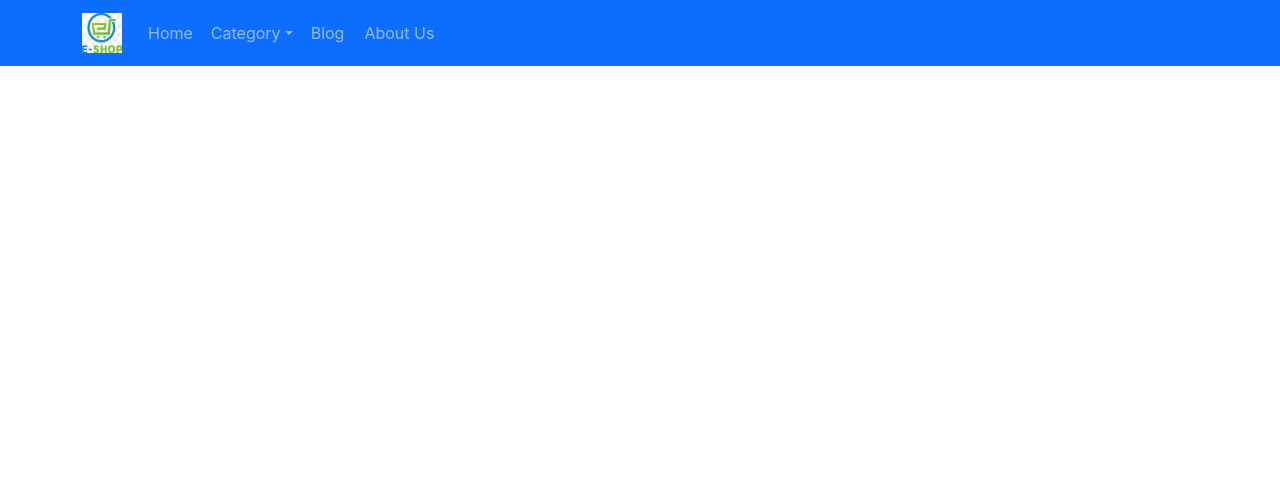
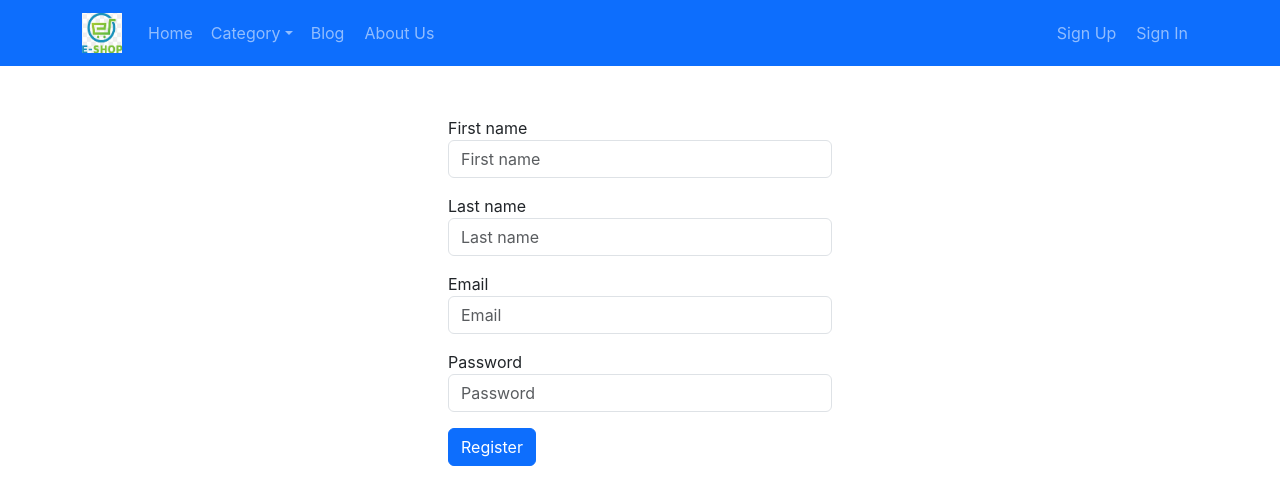
Before and after one commit to raghu-uidev/react-eshop, a React (Create React App) app: page /sign-up in a window 1280 px wide. Shown: the top 504 px of the page. Built offline with nearby package versions, Linux system fonts and the light colour scheme.

Commit message:
eshop develop redux configuration

```diff
--- a/package.json
+++ b/package.json
@@ -3,6 +3,7 @@
   "version": "0.1.0",
   "private": true,
   "dependencies": {
+    "@reduxjs/toolkit": "^1.9.5",
     "@testing-library/jest-dom": "^5.16.5",
     "@testing-library/react": "^13.4.0",
     "@testing-library/user-event": "^13.5.0",
@@ -10,10 +11,15 @@
     "@types/node": "^16.18.34",
     "@types/react": "^18.2.9",
     "@types/react-dom": "^18.2.4",
+    "@types/react-redux": "^7.1.25",
+    "axios": "^1.4.0",
     "bootstrap": "^5.3.0",
     "react": "^18.2.0",
     "react-bootstrap": "^2.7.4",
     "react-dom": "^18.2.0",
+    "react-hook-form": "^7.44.3",
+    "react-redux": "^8.0.7",
+    "react-redux-typescript": "^3.0.0-rc.3",
     "react-router-dom": "^6.12.1",
     "react-scripts": "5.0.1",
     "typescript": "^4.9.5",
--- a/src/components/header/header.component.tsx
+++ b/src/components/header/header.component.tsx
@@ -32,6 +32,10 @@ const Header = (props: any) => {
                         <Link to="/about-us">About Us</Link>
                     </Nav>
                 </Navbar.Collapse>
+                <Nav>
+                    <Link to="/sign-up">Sign Up</Link>
+                    <Link to="/sign-in">Sign In</Link>
+                </Nav>
             </Container>
         </Navbar>
     );
--- a/src/index.tsx
+++ b/src/index.tsx
@@ -10,11 +10,16 @@ import Header from './components/header/header.component';
 import ProductsList from './components/products/products-category.component';
 import AboutUs from './components/about-us/about-us.component';
 import Blog from './components/blog/blog.component';
+import SignUp from './modules/@usersModule/sign-up/sign-up.component';
+import SignIn from './modules/@usersModule/sign-in/sign-in.component';
+import { Provider } from 'react-redux';
+import appStore from './store';
 
 const root = ReactDOM.createRoot(
   document.getElementById('root') as HTMLElement
 );
 root.render(
+  <Provider store={appStore}>
     <BrowserRouter>
       <Header />
       <Routes>
@@ -22,9 +27,11 @@ root.render(
         <Route key={2} path='/products/:category' element={<ProductsList />}></Route>
         <Route key={3} path='/about-us' element={<AboutUs />}> </Route>
         <Route key={4} path='/blog' element={<Blog />}> </Route>
+        <Route key={5} path='/sign-up' element={<SignUp />}> </Route>
+        <Route key={6} path='/sign-in' element={<SignIn />}> </Route>
       </Routes>
-
     </BrowserRouter>
+  </Provider>
 );
 
 // If you want to start measuring performance in your app, pass a function
--- /dev/null
+++ b/src/modules/@usersModule/sign-in/sign-in.component.tsx
@@ -0,0 +1,5 @@
+const SignIn = (props: any) => {
+    return(<div>Sign In component</div>)
+ }
+
+ export default SignIn;
--- /dev/null
+++ b/src/modules/@usersModule/sign-up/sign-up.component.tsx
@@ -0,0 +1,71 @@
+import { Button } from "react-bootstrap";
+import { useForm } from "react-hook-form";
+import './sign-up.css';
+
+const SignUp = (props: any) => {
+
+    const { register, handleSubmit, formState: { errors } } = useForm();
+
+    const onSubmit = (data: any) => {
+        console.log(data);
+    }
+
+    return (
+        <div className="form-container">
+            <div className="registration-form">
+                <form onSubmit={handleSubmit(onSubmit)}>
+                    <div className="form-row">
+                        <div className="col-md-12 mb-3">
+                            <label>First name</label>
+                            <input type="text" className="form-control" placeholder="First name" {...register("firstName", { required: "First Name is Required" })} />
+                            {errors?.firstName && (
+                                <div className='error'>{errors?.firstName?.message?.toString()}</div>
+                            )}
+                        </div>
+                        <div className="col-md-12 mb-3">
+                            <label>Last name</label>
+                            <input type="text" className="form-control" placeholder="Last name" {...register("lastName", { required: "Last Name is Required" })} />
+                            {errors?.lastName && (
+                                <div className='error'>{errors?.lastName?.message?.toString()}</div>
+                            )}
+                        </div>
+                        <div className="col-md-12 mb-3">
+                            <label>Email</label>
+                            <input type="text" className="form-control" placeholder="Email" {...register("email", { required: 'Email is Required', pattern: { value: /^\w+@[a-zA-Z_]+?\.[a-zA-Z]{2,3}$/, message: 'Invalid Email Pattern' } })} />
+                            {errors?.email && (
+                                <div className='error'>{errors?.email?.message?.toString()}</div>
+                            )}
+                        </div>
+                        <div className="col-md-12 mb-3">
+                            <label>Password</label>
+                            <input type="password" className="form-control" placeholder="Password"
+                                {...register("password",
+                                    {
+                                        required: 'Password is required',
+                                        validate: {
+                                            checkForMinLength: (value: string) => value.length >= 6,
+                                            checkForMaxLength: (value: string) => value.length <= 15
+                                        }
+                                    })}
+                            />
+                            {errors.password && errors.password.type === 'required' && (
+                                <div className='error'>{errors?.password?.message?.toString()}</div>
+                            )}
+                            {errors.password && errors.password.type === 'checkForMinLength' && (
+                                <div className='error'>Password must be more than or equal to 6 letters</div>
+                            )}
+                            {errors.password && errors.password.type === 'checkForMaxLength' && (
+                                <div className='error'>Password must be less than or equal to 15 letters</div>
+                            )}
+                        </div>
+                    </div>
+                    <div className="form-row">
+                        <Button type='submit'>Register</Button>
+                    </div>
+                </form>
+            </div>
+        </div>
+    )
+}
+
+export default SignUp;
--- /dev/null
+++ b/src/modules/@usersModule/sign-up/sign-up.css
@@ -0,0 +1,15 @@
+.form-container {
+    margin-top: 50px;
+}
+
+.registration-form {
+    width: 30%;
+    margin: 0 auto;
+}
+
+.error {
+    width: 100%;
+    margin-top: 0.25rem;
+    font-size: .875em;
+    color: #dc3545;
+}
--- /dev/null
+++ b/src/modules/@usersModule/userReducer.ts
@@ -0,0 +1,84 @@
+import { createAsyncThunk, createSlice } from "@reduxjs/toolkit";
+import axios from "axios";
+
+export interface User {
+    isUserRegistered: boolean;
+    isUserLoggedIn: boolean;
+    userName: string;
+    cartId: string;
+}
+
+export interface UserRegisterObj {
+    userName: string;
+    email: string;
+    password: string;
+}
+
+const userInitialState: User = {
+    isUserRegistered: false,
+    isUserLoggedIn: false,
+    userName: '',
+    cartId: ''
+}
+
+/**
+ *
+ *  createAsyncThunk is used to create asyn actions.
+ *  This will accept two paramters
+ *    a. action name (slice name + action name)
+ *    b. async function
+ *
+ *   https statu code
+ *    1 ---- informational
+ *    2 ---- 200, 201 --- sucess
+ *    3 ---- 302, 301 --- session expire, session create
+ *    4  --- 401, 403, 404 ---  Bad Request , Not found
+ *    5 --- internal server errors 500, 503 server unavailable, 502 server unreachable
+ *
+ *    post --- create
+ *    put --- update
+ *    get --- retreive
+ *    delete -- delete
+ *
+ */
+
+export const registerUserAction = createAsyncThunk(
+    'user/registerUser',
+    async (userData: UserRegisterObj, { rejectWithValue }) => {
+      //const {userName, email, password} = userData;
+      try {
+        const API_URL = 'http://localhost:4000/api/v1/users/register';
+        const response = await axios.post(API_URL, userData);
+        //const data = await response.json();
+        return response.data;
+      } catch (err: any) {
+        let errorMessage = 'Unable to register the user. Pleae try again.';
+        if(err?.response?.data?.message) {
+          errorMessage = err?.response?.data?.message;
+        }
+        return rejectWithValue({
+          message: errorMessage
+        })
+      }
+    }
+  );
+
+const userSlice = createSlice({
+    name: 'user',
+    initialState: userInitialState,
+    reducers: {},
+    extraReducers: (build: any) => {
+
+    }
+});
+
+/**
+ *    {
+ *        reducer: {},
+ *        actions: {}
+ *    }
+ *
+ */
+const { reducer, actions } = userSlice;
+
+export default reducer;
--- /dev/null
+++ b/src/reducers.ts
@@ -0,0 +1,27 @@
+import { combineReducers } from "@reduxjs/toolkit";
+import userReducer from "./modules/@usersModule/userReducer";
+
+const appReducers = combineReducers({
+   userData: userReducer
+});
+
+
+export default appReducers;
+
+/**
+ *
+ *  {
+ *     state: {
+ *                 userData: {
+ *                   isUserRegistered: false,
+ *                   isUserLoggedIn: false,
+ *                   userName: string,
+ *                   cartId: string
+ *                 }
+ *                 productsData: {}
+ *                 cartData: {}
+ *            }
+ *  }
+ *
+ *
+ */
--- /dev/null
+++ b/src/store.ts
@@ -0,0 +1,8 @@
+import { configureStore } from "@reduxjs/toolkit";
+import appReducers from "./reducers";
+
+const appStore = configureStore({
+    reducer: appReducers
+});
+
+export default appStore;
```
Also changed, not shown: src/modules/@usersModule/sign-in/sign-in.css (added), 2 other files (tests, documents, lock files or other folders). Lines whose indentation alone changed are shown as unchanged.
